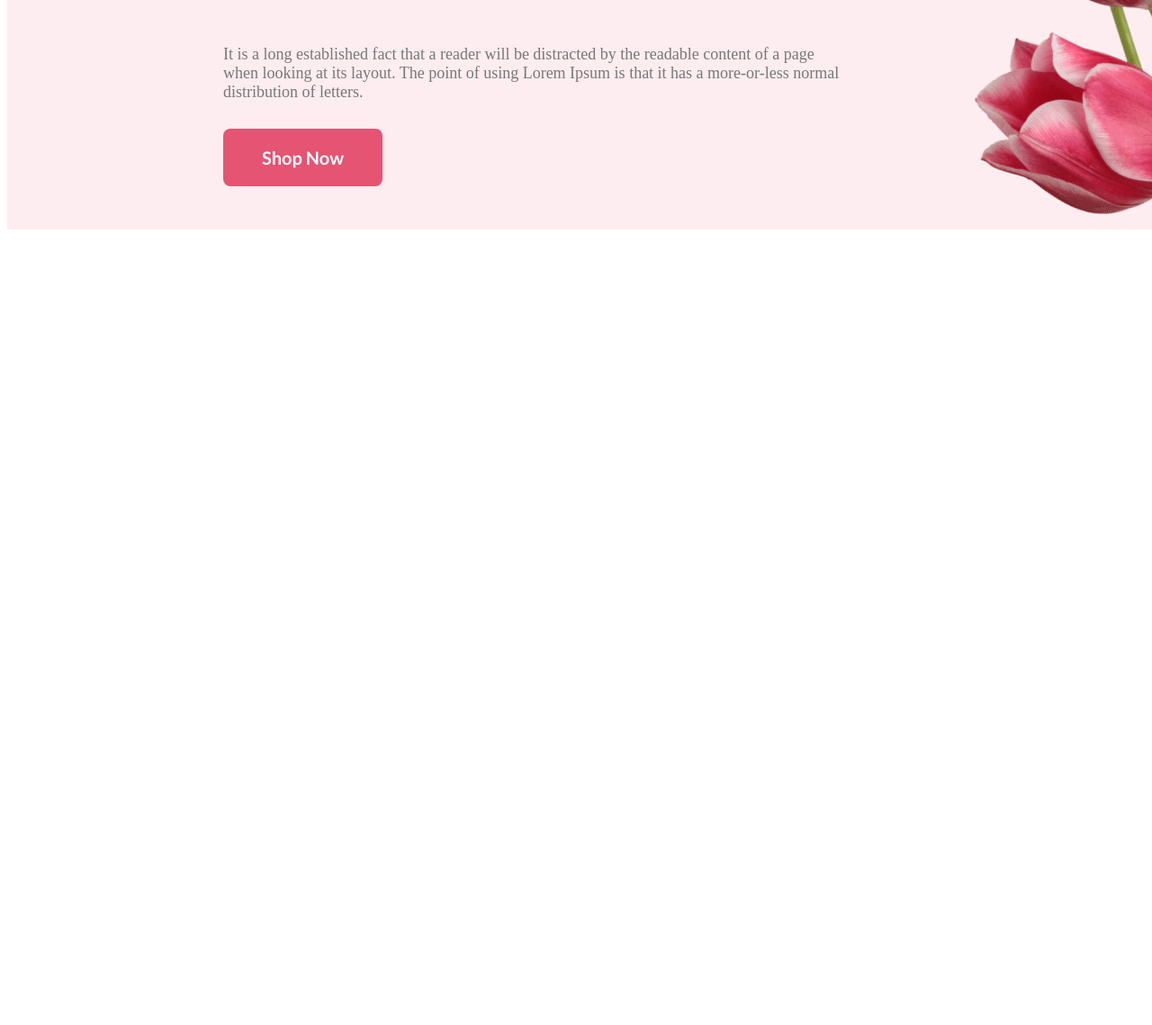
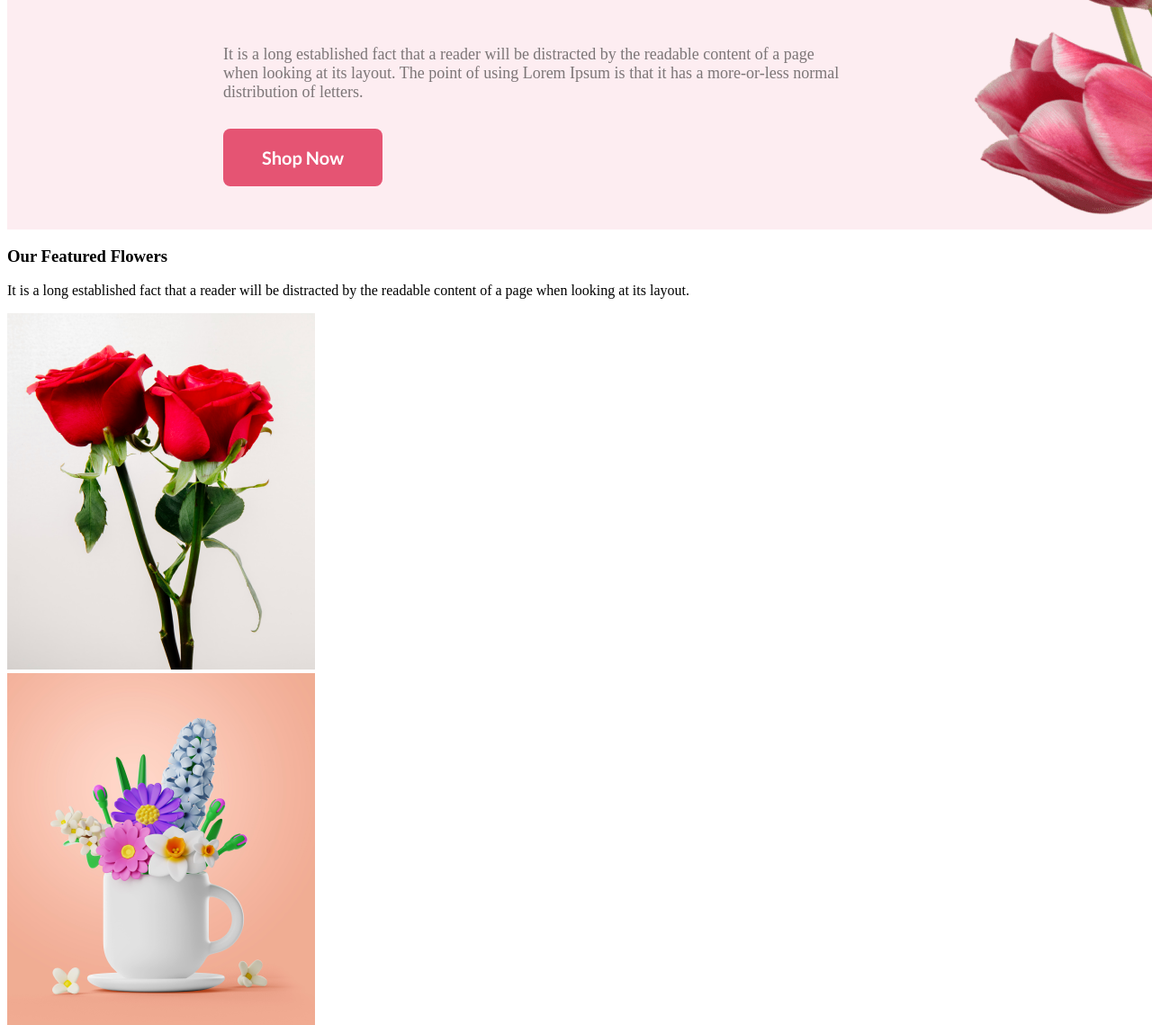
Before and after one commit to Sadman-1832/flower-shop-assignment, a plain HTML site: page index.html in a window 1280 px wide. Shown: the part 553-1692 px from the top of the page at 90% size. Before the commit the page ends 816 px from the top, so only its background shows below. Drawn offline with Linux system fonts and the light colour scheme.

Commit message:
added  featured flowers

```diff
--- a/index.html
+++ b/index.html
@@ -32,6 +32,16 @@
     </header>
 
     <main>
+        <!--featuring flowers section-->
+        <section class="featured">
+            <h3 class="section-title">Our Featured Flowers</h3>
+            <p>It is a long established fact that a reader will be distracted by the readable content of a page when looking at its layout.</p>
+            <div class="featured-flowers">
+               <div><img src="Flower Asset/Rectangle 6.png" alt=""></div>
+               <div><img src="Flower Asset/Rectangle 5.png" alt=""></div>
+               <div><img src="Flower Asset/pngwing 7.png" alt=""></div>
+            </div>
+        </section>
 
     </main>
 
```
